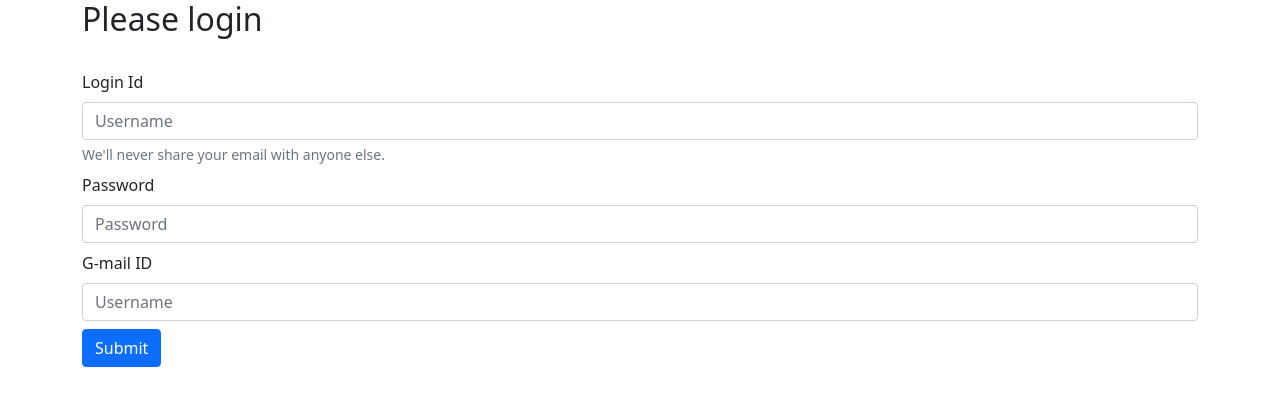
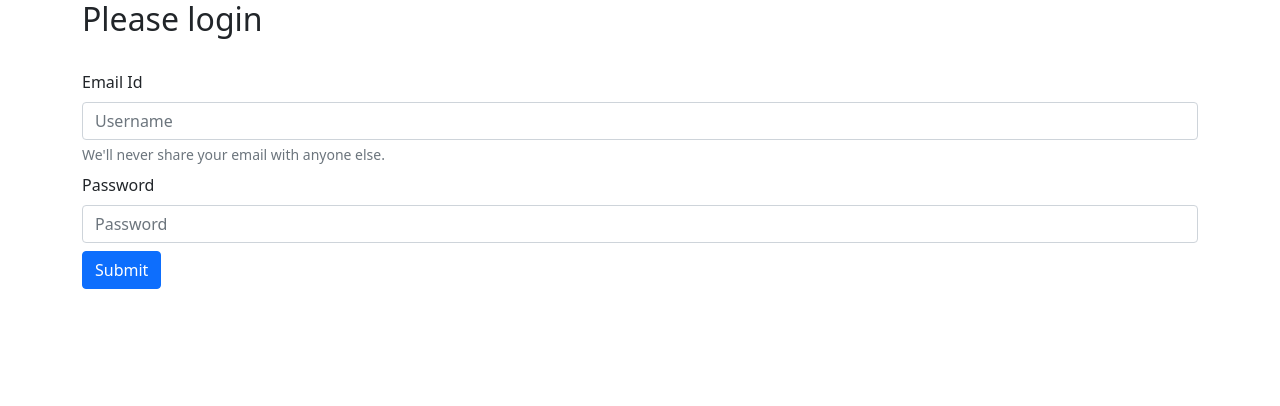
Before and after one commit to mindadevanshi/email-gen, a Flask app: page /login in a window 1280 px wide. Shown: the top 406 px of the page. Run offline with Flask 2, Linux system fonts and the light colour scheme.

Commit message:
Update login.html

```diff
--- a/templates/login.html
+++ b/templates/login.html
@@ -9,7 +9,7 @@
             <br>
             <form action="" method="post">
                 <div class="mb-2">
-                    <label for="InputEmail" class="form-label">Login Id</label>
+                    <label for="InputEmail" class="form-label">Email Id</label>
                     <input type="email" placeholder="Username" name="username" value="{{request.form.username }}" class="form-control" id="InputEmail" aria-describedby="emailHelp">
                     <div id="emailHelp" class="form-text">We'll never share your email with anyone else.</div>
                 </div>
@@ -17,15 +17,8 @@
                     <label for="InputPassword" class="form-label">Password</label>
                     <input type="password" placeholder="Password" name="password" value="{{request.form.password }}" class="form-control" id="InputPassword">
                 </div>
-                <div class="mb-2">
-                    <label for="InputEmail1" class="form-label">G-mail ID</label>
-                    <input type="email" placeholder="Username" name="gmail_id" value="{{request.form.gmail_id }}" class="form-control" id="InputEmail1">
-                </div>
                 <button type="submit" class="btn btn-primary">Submit</button>
             </form>
-            {%if error%}
-            <p class="error"><strong>Error:</strong> {{ error }}
-            {%endif%}
         </div>
     </body>
 </html>
```
